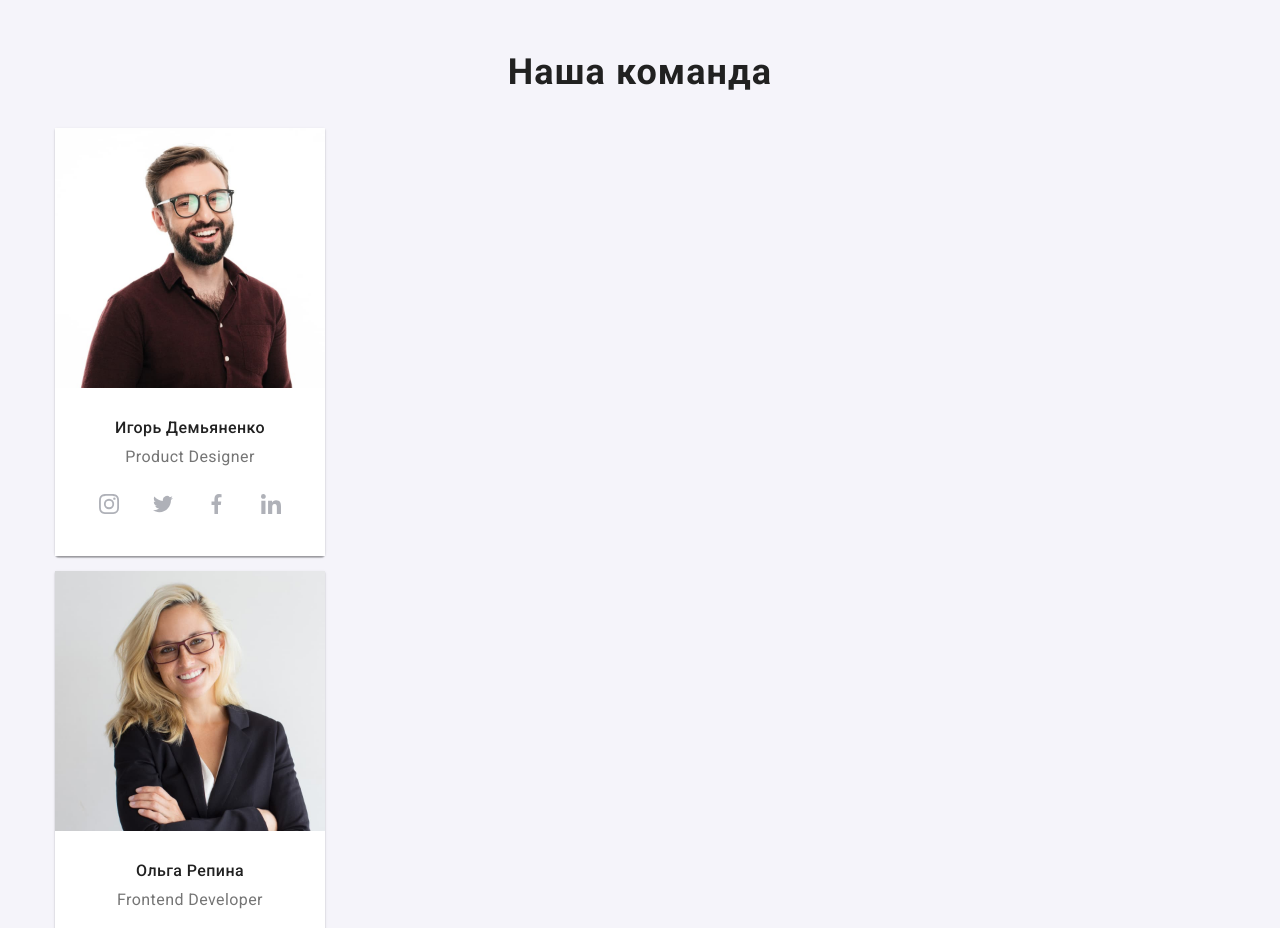
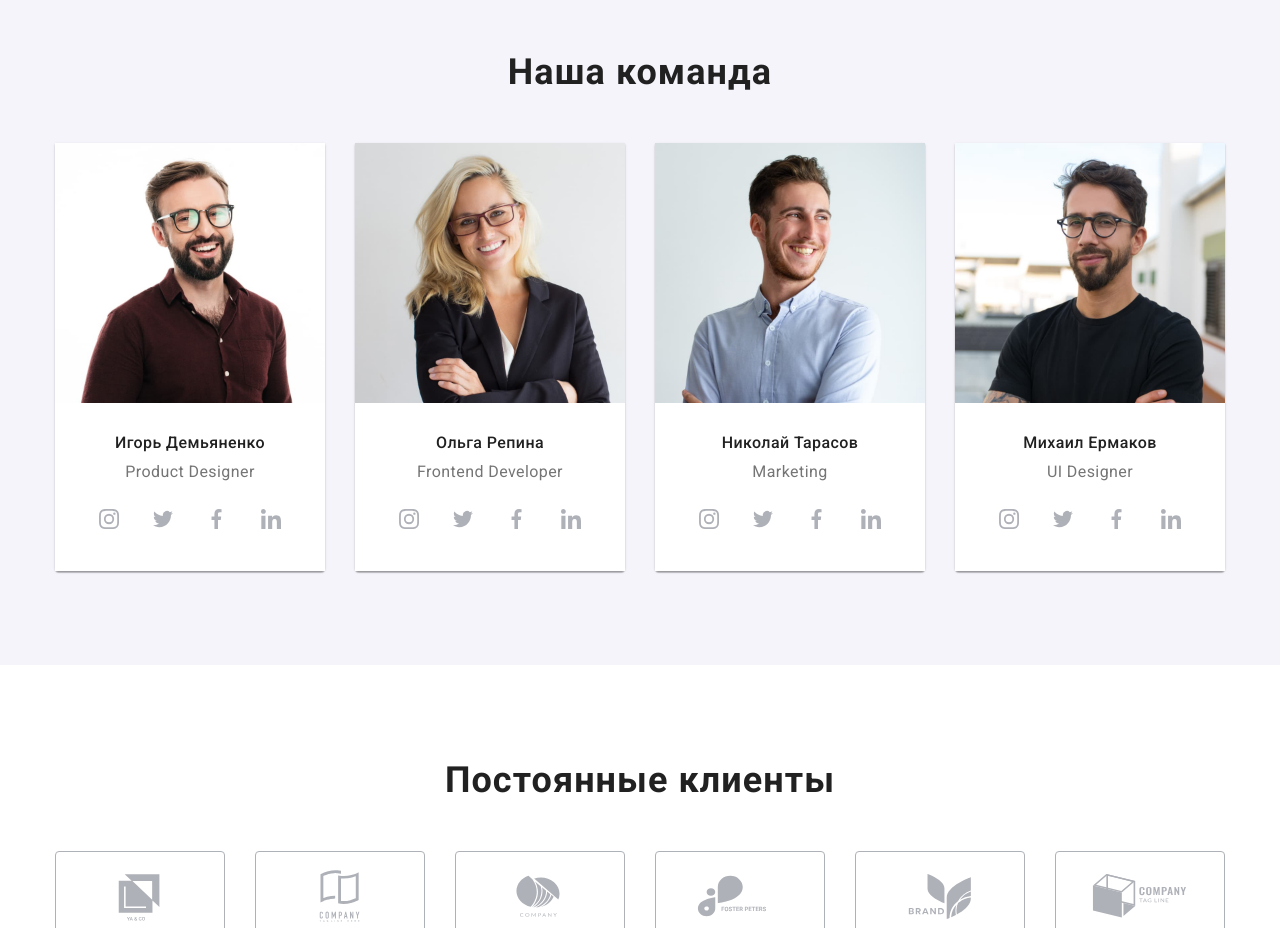
Before and after one commit to Yurijfedor/goit-markup-hw-08, a plain HTML site: page index.html in a window 1280 px wide. Shown: the part 1640-2568 px from the top of the page. Drawn offline with nearby package versions, Linux system fonts and the light colour scheme.

Commit message:
add fix flex team-list

```diff
--- a/sass/components/_team-list.scss
+++ b/sass/components/_team-list.scss
@@ -3,8 +3,8 @@
 }
 
 .team-list {
-  // display: flex;
-  // flex-wrap: wrap;
+  display: flex;
+  flex-wrap: wrap;
 
   @media screen and (min-width: 768px) {
     margin: -15px;
```
Also changed, not shown: css/main.css, css/main.min.css, 2 other files.
